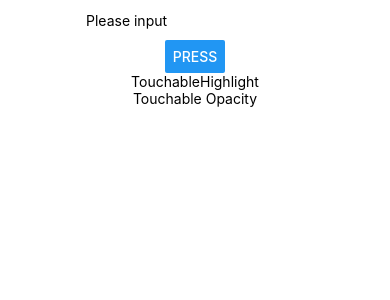
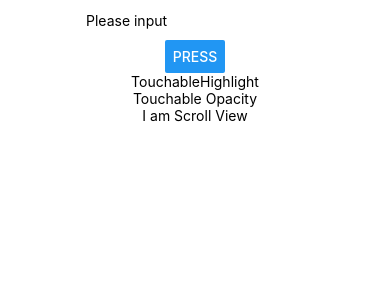
Before and after one commit to march-dave/HelloRN, a React Native app: screen / in a window 390 px wide. Shown: the top 300 px of the page. Built offline with nearby package versions, Linux system fonts and the light colour scheme.

Commit message:
ScrollView

```diff
--- a/App.js
+++ b/App.js
@@ -15,6 +15,7 @@ import {
   TouchableHighlight,
   Alert,
   TouchableOpacity,
+  ScrollView,
 } from "react-native";
 import Blink from "./Blink.js";
 import HelloButton from "./HelloButton";
@@ -73,7 +74,9 @@ export default class App extends Component<Props> {
           </View>
         </TouchableNativeFeedback> */}
 
-
+        <ScrollView>
+          <Text style={{height: 100}}>I am Scroll View</Text>
+        </ScrollView>
 
       </View>
     );
```
